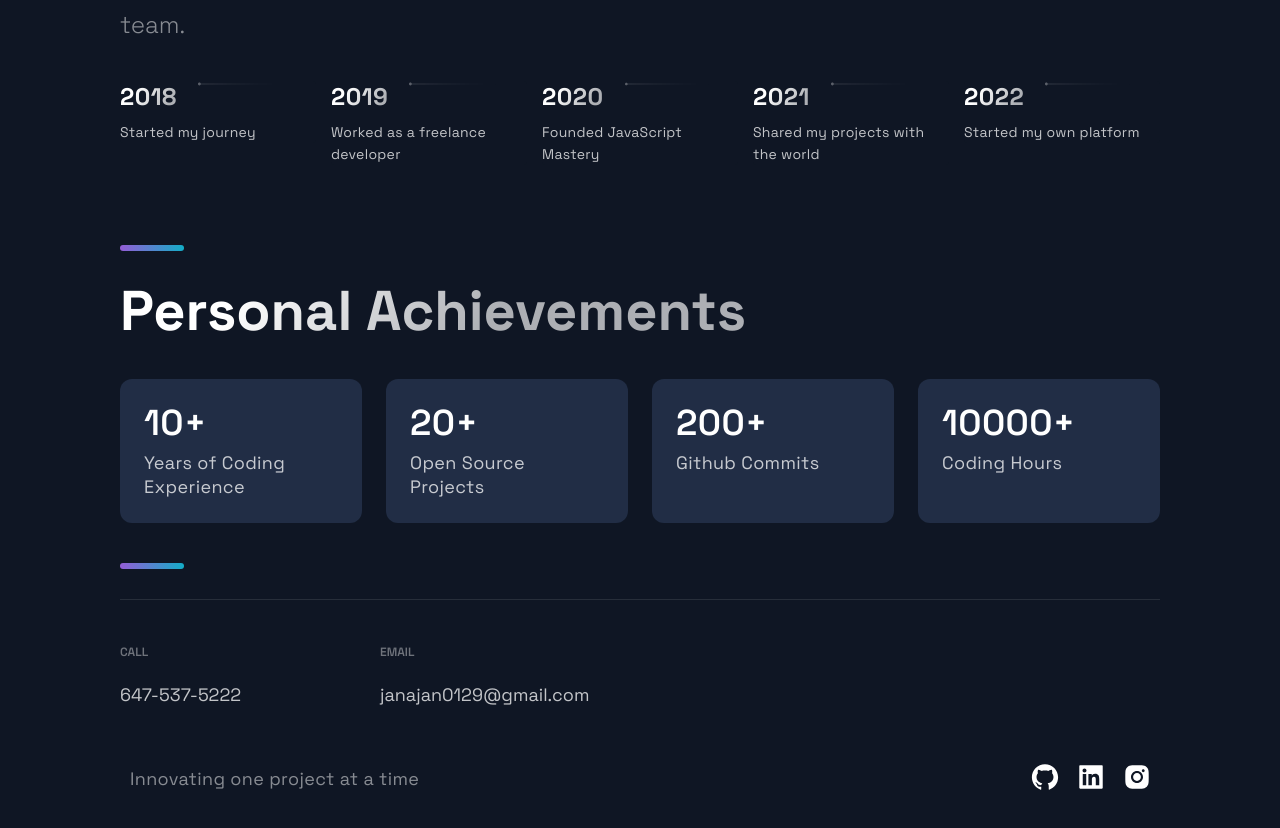
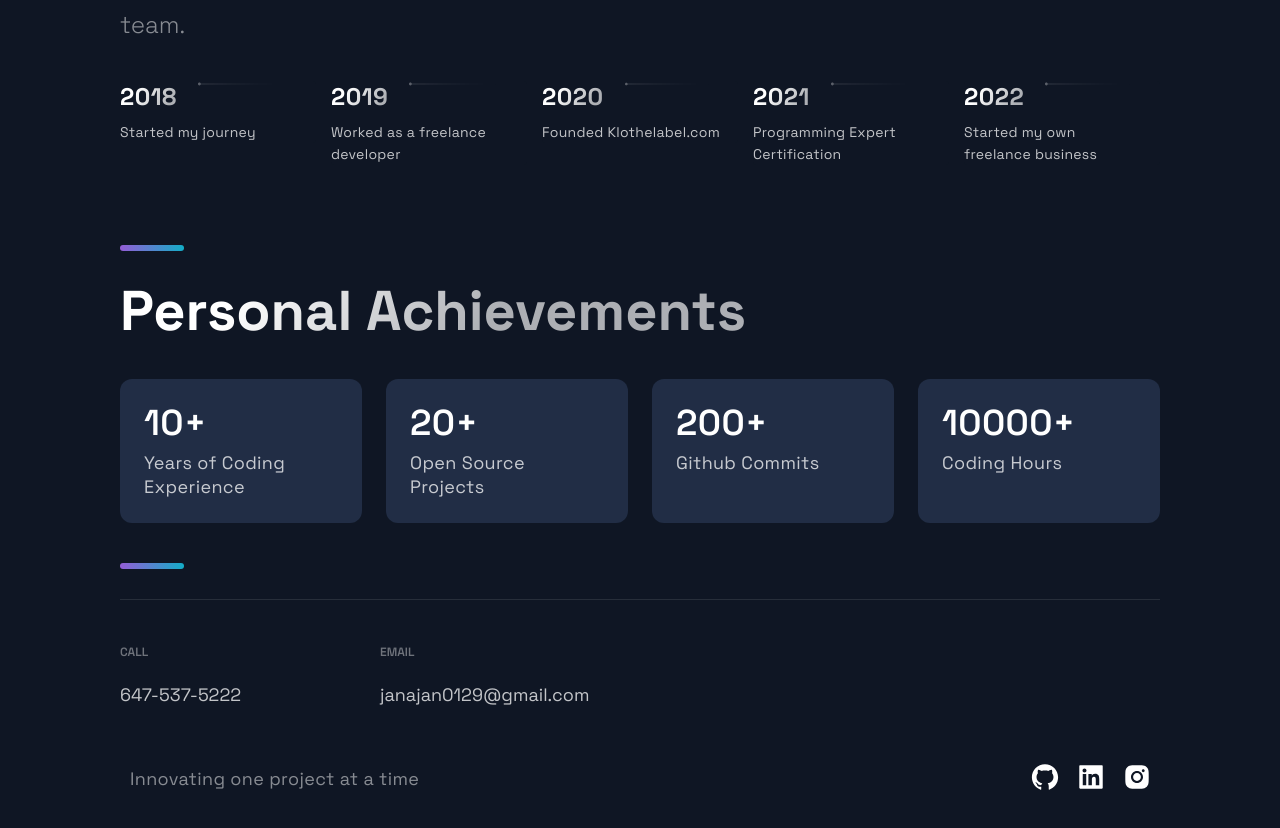
Before and after one commit to JJ0304/Portfolio_Website, a Next.js app: page / in a window 1280 px wide. Shown: the part 3920-4748 px from the top of the page. Built offline with nearby package versions, Linux system fonts and the light colour scheme.

Commit message:
Update constants.js

```diff
--- a/src/constants/constants.js
+++ b/src/constants/constants.js
@@ -40,7 +40,7 @@ export const projects = [
 export const TimeLineData = [
   { year: 2018, text: 'Started my journey', },
   { year: 2019, text: 'Worked as a freelance developer', },
-  { year: 2020, text: 'Founded JavaScript Mastery', },
-  { year: 2021, text: 'Shared my projects with the world', },
-  { year: 2022, text: 'Started my own platform', },
+  { year: 2020, text: 'Founded Klothelabel.com', },
+  { year: 2021, text: 'Programming Expert Certification', },
+  { year: 2022, text: 'Started my own freelance business', },
 ];
```
